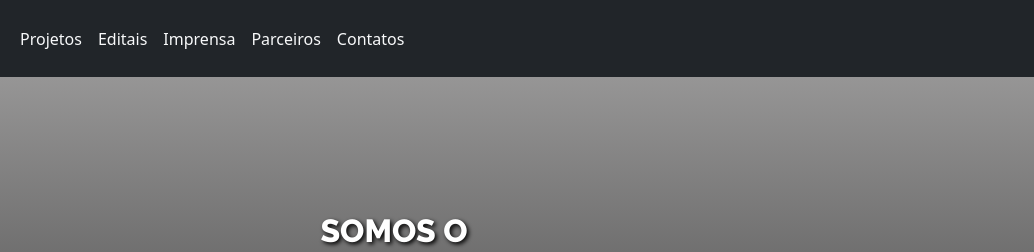
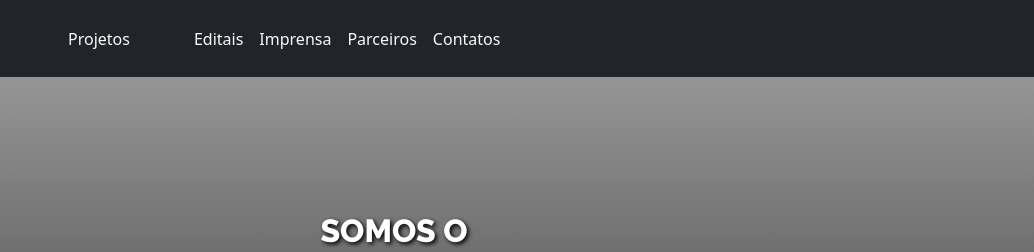
Before and after one commit to daniguido/FavelaInova, a plain HTML site: page index.html in a window 1280 px wide. Shown: the top 252 px of the page, 246-1280 px from the left. Drawn offline with nearby package versions, Linux system fonts and the light colour scheme.

Commit message:
aumentar os lados do menu

```diff
--- a/index.html
+++ b/index.html
@@ -51,7 +51,7 @@
               Instituto
             </a>
           </li> -->
-          <li class="nav-item">
+          <li class="nav-item mx-5"> <!-- mx-5 aumenta para os lados -->
             <a class="nav-link text-light" href="projetos.html" aria-current="page">Projetos</a>
           </li>
           <li class="nav-item">
```
